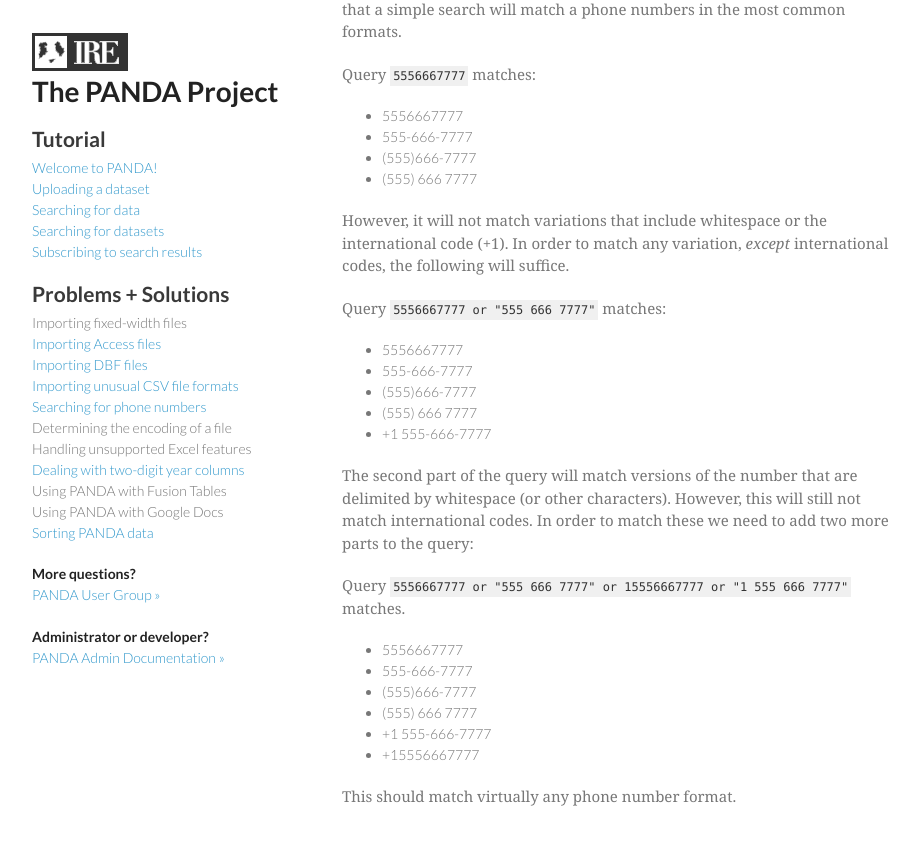
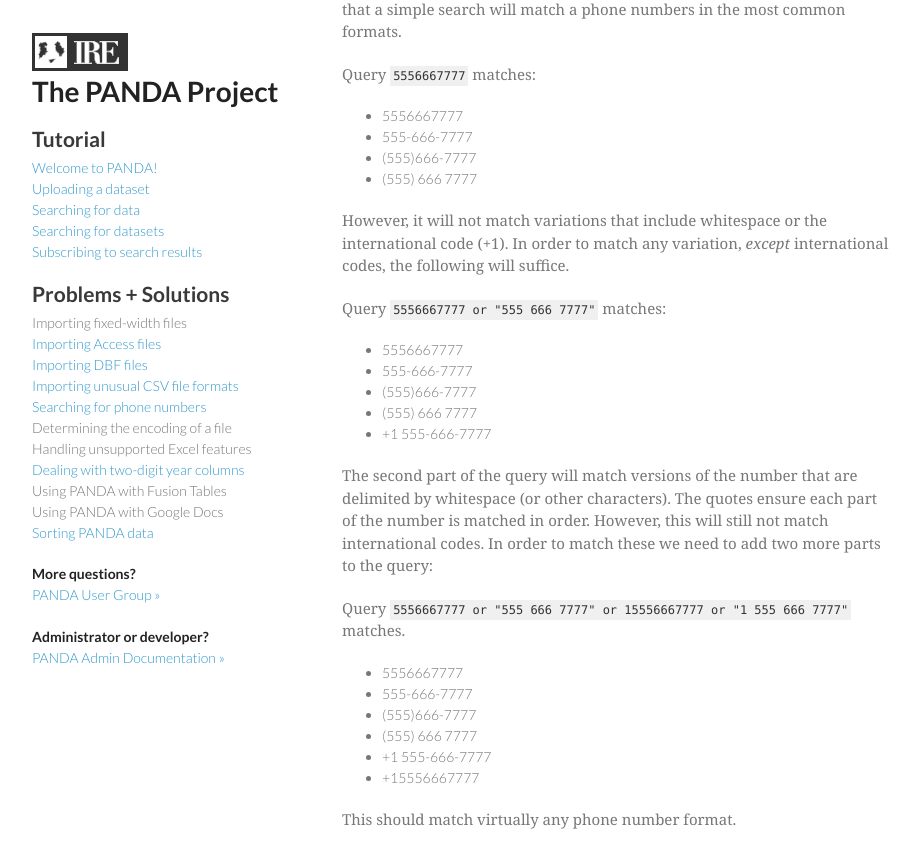
Before and after one commit to pandaproject/pandaproject.github.com, a Jekyll site: the page built from docs/searching-for-phone-numbers.md, in a window 1280 px wide and 900 px high, scrolled down 628 px. Shown: the top 868 px of the window, without its empty margins (178-1097 px from the left). Built offline with Jekyll 4.4.1, drawn with Linux system fonts in a browser that asks for light colours; Markdown is read by kramdown in place of the engine named in the settings.

Commit message:
Tweak phone numbers doc.

```diff
--- a/docs/searching-for-phone-numbers.md
+++ b/docs/searching-for-phone-numbers.md
@@ -41,7 +41,7 @@
 * (555) 666 7777
 * +1 555-666-7777
 
-The second part of the query will match versions of the number that are delimited by whitespace (or other characters). However, this will still not match international codes. In order to match these we need to add two more parts to the query:
+The second part of the query will match versions of the number that are delimited by whitespace (or other characters). The quotes ensure each part of the number is matched in order. However, this will still not match international codes. In order to match these we need to add two more parts to the query:
 
 Query `5556667777 or "555 666 7777" or 15556667777 or "1 555 666 7777"` matches.
 
```
